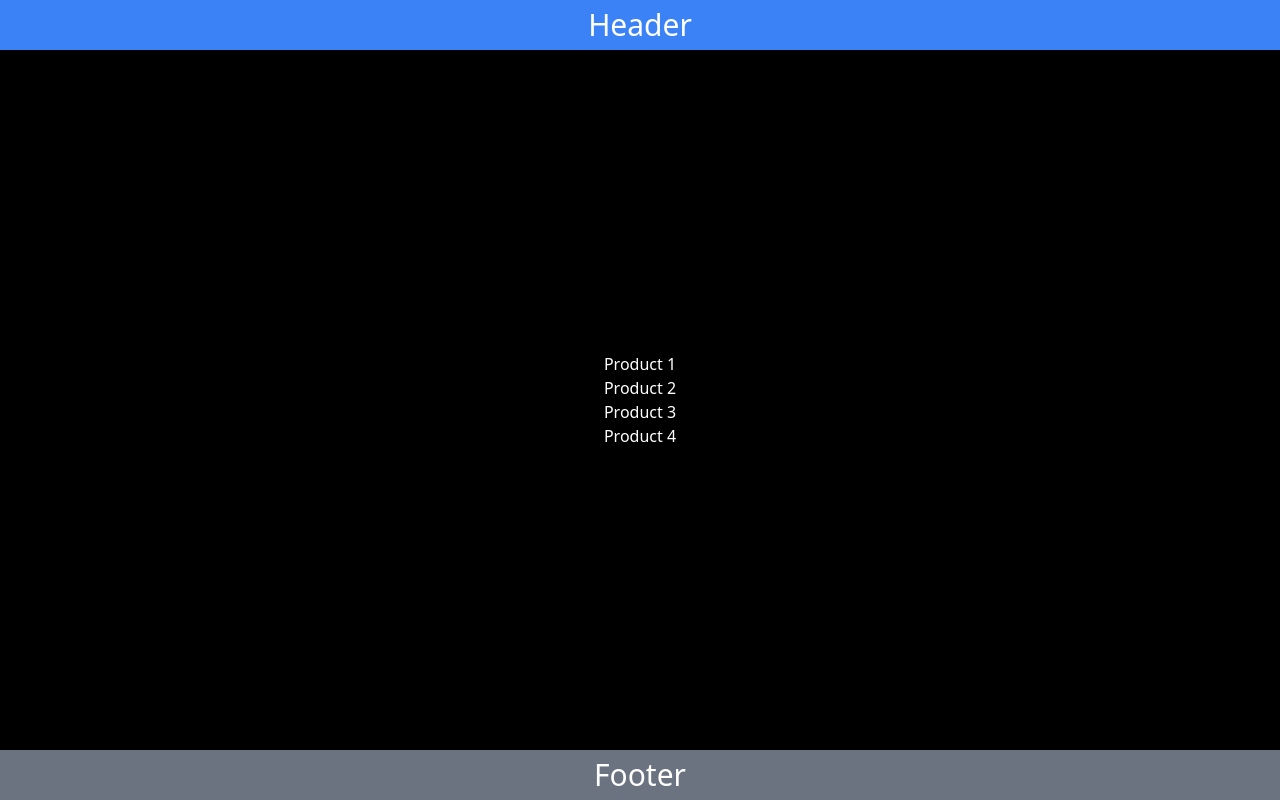
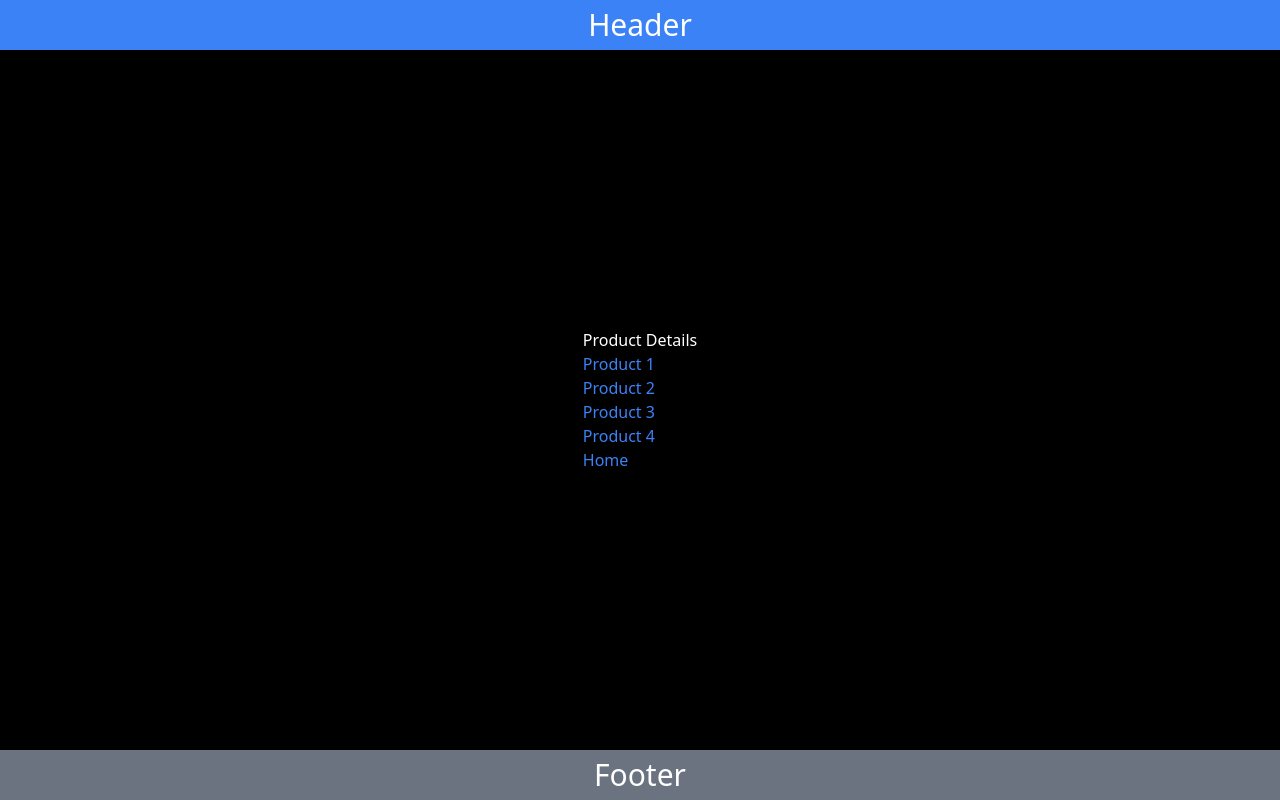
Before and after one commit to umairghani156/NextJsLearning, a Next.js app in the folder tutorial-02/: page /products in a window 1280 px wide. Built offline with nearby package versions, Linux system fonts and the light colour scheme.

Commit message:
link-component-navigation

```diff
--- /dev/null
+++ b/tutorial-02/src/app/blog/page.tsx
@@ -0,0 +1,3 @@
+export default function MyBlog(){
+    return <h1>Blog page</h1>
+}
--- a/tutorial-02/src/app/page.tsx
+++ b/tutorial-02/src/app/page.tsx
@@ -1,7 +1,13 @@
 import Image from "next/image";
+import Link from "next/link";
 
 export default function Home() {
   return (
-       <h1>Homepage</h1>
+    <>
+      <h1>Homepage</h1>
+      <Link href="/blog" className="text-blue-500">Blog</Link>
+      <Link href="/products" className="text-blue-500 ml-4 ">Products</Link>
+
+    </>
   );
 }
--- a/tutorial-02/src/app/products/[productId]/page.tsx
+++ b/tutorial-02/src/app/products/[productId]/page.tsx
@@ -1,4 +1,5 @@
 import { Metadata } from "next";
+import Link from "next/link";
 
 type Props = {
     params:{
@@ -9,12 +10,17 @@ export const generateMetadata =async ({params}: Props): Promise<Metadata> => {
     const title = await new Promise((resolve) => {
         setTimeout(() => {
             resolve(`Iphone ${params.productId}`)
-        }, 1000)
+        }, 100)
     })
     return {
         title: `Product ${title}`
     }
 }
 export default function ProductId({params}: Props) {
-    return <h1 className="text-3xl">Details About product {params.productId}</h1>
+    return (
+    <>
+    <h1 className="text-3xl">Details About product {params.productId}</h1>
+    <Link href="/products" className="text-blue-500">Back</Link>
+    </>
+    )
 }
--- a/tutorial-02/src/app/products/page.tsx
+++ b/tutorial-02/src/app/products/page.tsx
@@ -1,10 +1,14 @@
+import Link from "next/link";
 export default function products() {
     return (
         <div>
-            <h1>Product 1</h1>
-            <h1>Product 2</h1>
-            <h1>Product 3</h1>
-            <h1>Product 4</h1>
+            <h1>Product Details</h1>
+            <h2><Link href="/products/1" className="text-blue-500">Product 1</Link></h2>
+            <h2><Link href="/products/2" className="text-blue-500">Product 2</Link></h2>
+            <h2><Link href="/products/3" className="text-blue-500">Product 3</Link></h2>
+            <h2><Link href="/products/4" className="text-blue-500" replace>Product 4</Link></h2>
+
+            <Link href="/" className="text-blue-500">Home</Link>
         </div>
     );
 }
```
